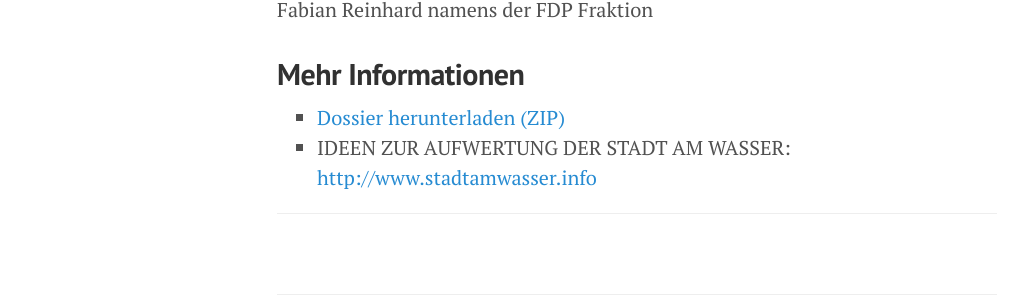
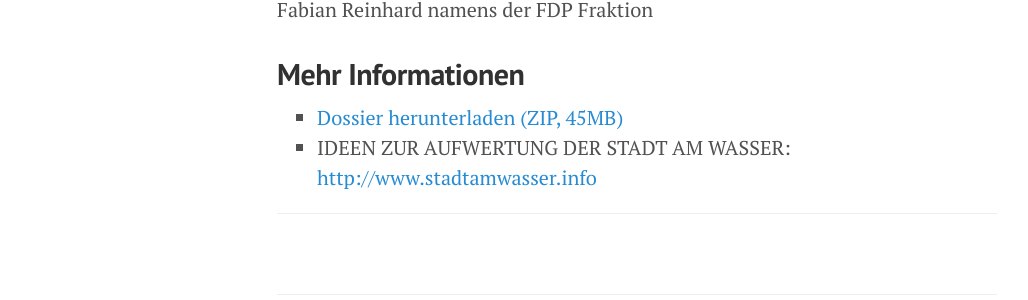
Before and after one commit to freinhard/freinhard.github.io, a Jekyll site: the page built from _posts/2016-02-17-theater-am-see.md, in a window 1280 px wide and 900 px high, scrolled down 3506 px. Shown: the part 156-456 px from the top of the window, without its empty margins (3-1031 px from the left). Built offline with Jekyll 4.4.1, drawn with Linux system fonts in a browser that asks for light colours; comment, search, counter and statistics services are not loaded.

Commit message:
Download size

```diff
--- a/_posts/2016-02-17-theater-am-see.md
+++ b/_posts/2016-02-17-theater-am-see.md
@@ -51,5 +51,5 @@ namens der FDP Fraktion
 
 ## Mehr Informationen
 
-- [Dossier herunterladen (ZIP)]({{ site.url }}/public/assets/Theater-am-See.zip)
+- [Dossier herunterladen (ZIP, 45MB)]({{ site.url }}/public/assets/Theater-am-See.zip)
 - IDEEN ZUR AUFWERTUNG DER STADT AM WASSER: [http://www.stadtamwasser.info](http://www.stadtamwasser.info)
```
